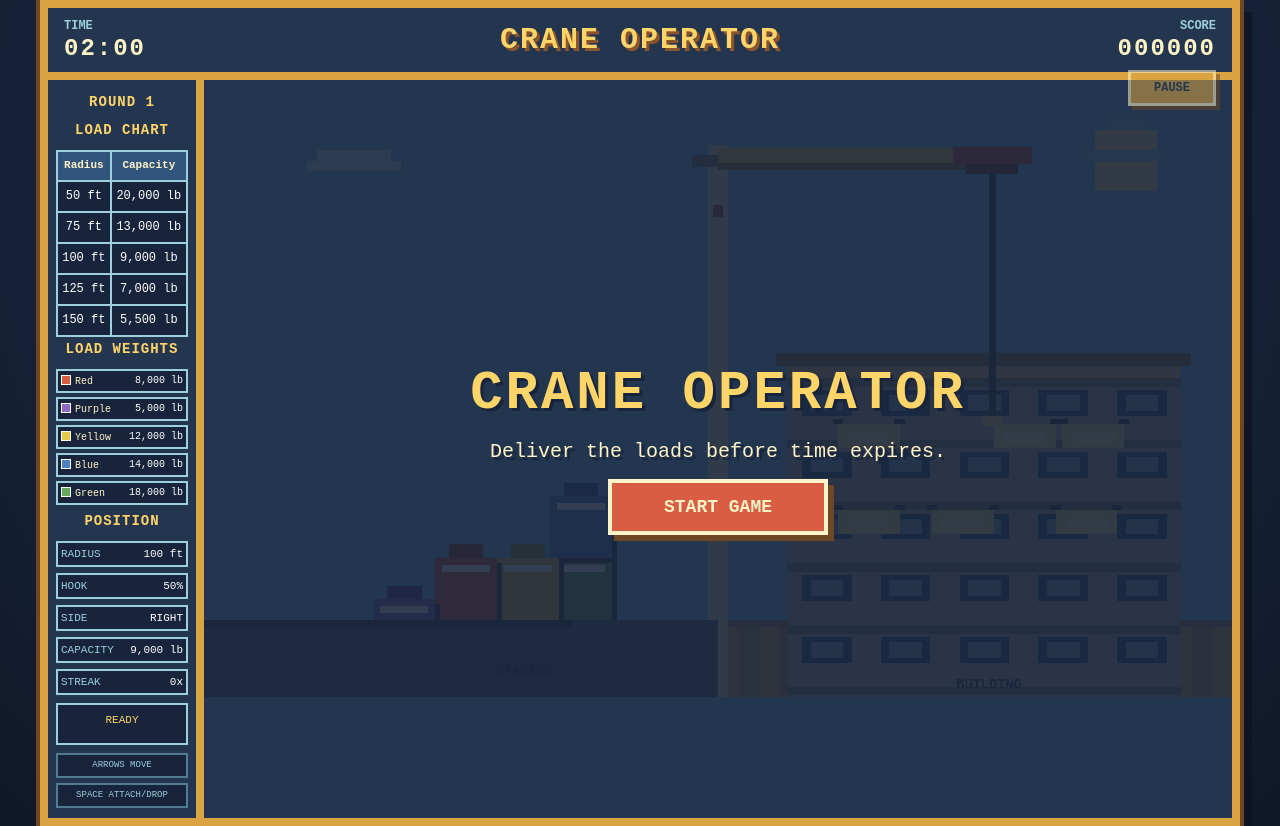
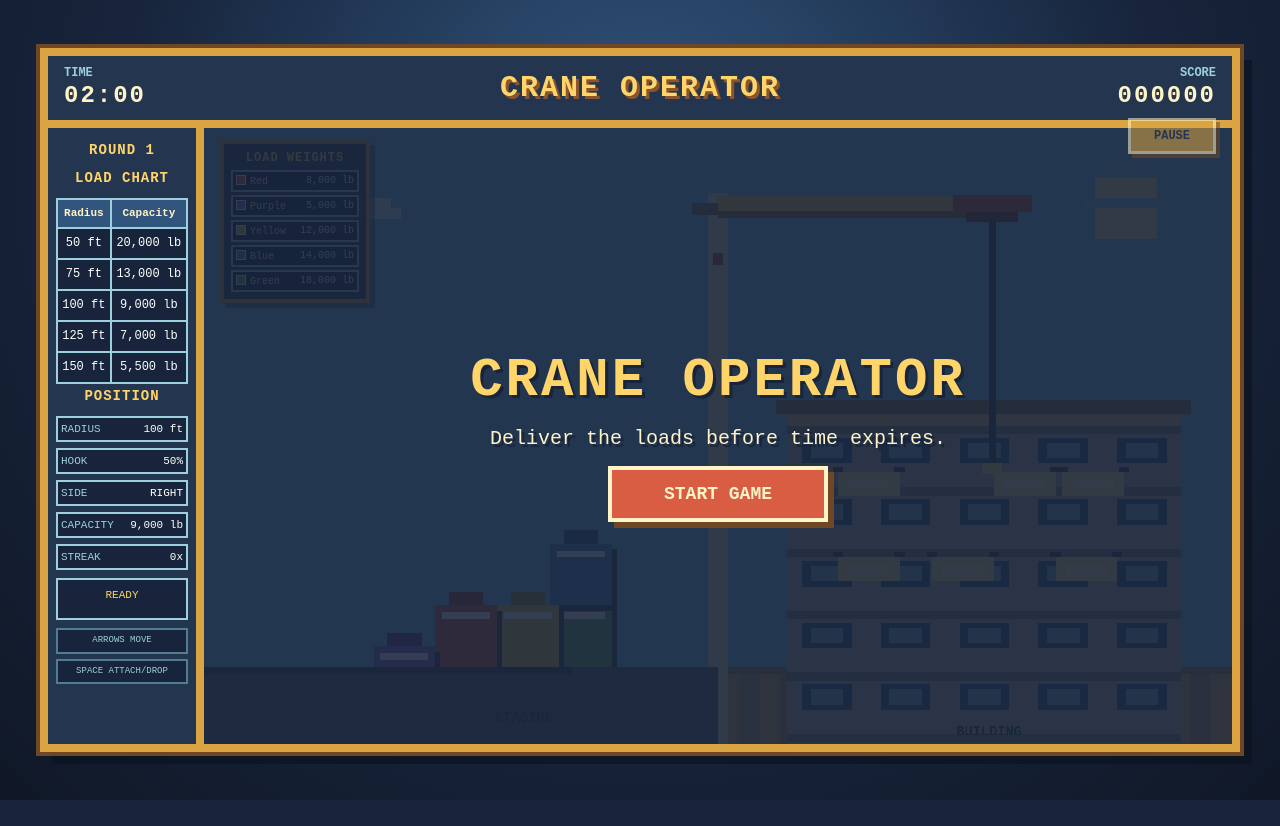
Before and after one commit to rscow/craneapp, a plain HTML site: page index.html in a window 1280 px wide. After the commit the page ends 800 px from the top, so only its background shows below. Drawn offline with Linux system fonts and the light colour scheme.

Commit message:
visual fix

```diff
--- a/index.html
+++ b/index.html
@@ -40,14 +40,6 @@
               <tr><td>150 ft</td><td>5,500 lb</td></tr>
             </tbody>
           </table>
-          <h2>LOAD WEIGHTS</h2>
-          <dl class="weight-legend">
-            <div><dt><span class="weight-swatch red"></span>Red</dt><dd>8,000 lb</dd></div>
-            <div><dt><span class="weight-swatch purple"></span>Purple</dt><dd>5,000 lb</dd></div>
-            <div><dt><span class="weight-swatch yellow"></span>Yellow</dt><dd>12,000 lb</dd></div>
-            <div><dt><span class="weight-swatch blue"></span>Blue</dt><dd>14,000 lb</dd></div>
-            <div><dt><span class="weight-swatch green"></span>Green</dt><dd>18,000 lb</dd></div>
-          </dl>
           <h2>POSITION</h2>
           <dl class="position-readout">
             <div><dt>RADIUS</dt><dd id="radius-readout">100 ft</dd></div>
@@ -72,6 +64,16 @@
           height="720"
           aria-label="Tower crane construction scene"
         ></canvas>
+        <section class="scene-weight-chart" aria-label="Load weights">
+          <h2>LOAD WEIGHTS</h2>
+          <dl>
+            <div><dt><span class="weight-swatch red"></span>Red</dt><dd>8,000 lb</dd></div>
+            <div><dt><span class="weight-swatch purple"></span>Purple</dt><dd>5,000 lb</dd></div>
+            <div><dt><span class="weight-swatch yellow"></span>Yellow</dt><dd>12,000 lb</dd></div>
+            <div><dt><span class="weight-swatch blue"></span>Blue</dt><dd>14,000 lb</dd></div>
+            <div><dt><span class="weight-swatch green"></span>Green</dt><dd>18,000 lb</dd></div>
+          </dl>
+        </section>
         <div id="start-overlay" class="game-overlay" role="dialog" aria-modal="true" aria-label="Start game">
           <h2>CRANE OPERATOR</h2>
           <p>Deliver the loads before time expires.</p>
--- a/styles.css
+++ b/styles.css
@@ -262,6 +262,53 @@ body {
 .weight-swatch.blue { background: #4d82c7; }
 .weight-swatch.green { background: #65a85a; }
 
+.scene-weight-chart {
+  position: absolute;
+  left: 172px;
+  top: 12px;
+  z-index: 5;
+  width: 150px;
+  padding: 7px;
+  border: 4px solid #d9a441;
+  box-shadow: 5px 5px 0 rgba(23, 36, 59, 0.45);
+  background: rgba(36, 54, 79, 0.94);
+  color: #fff4c7;
+  font-size: 10px;
+  image-rendering: pixelated;
+}
+
+.scene-weight-chart h2 {
+  margin: 0 0 5px;
+  color: #ffd56a;
+  font-size: 12px;
+  text-align: center;
+  letter-spacing: 1px;
+}
+
+.scene-weight-chart dl {
+  margin: 0;
+  display: grid;
+  gap: 3px;
+}
+
+.scene-weight-chart dl div {
+  display: grid;
+  grid-template-columns: 1fr 1fr;
+  border: 2px solid #9ecfdc;
+  background: #17243b;
+}
+
+.scene-weight-chart dt,
+.scene-weight-chart dd {
+  margin: 0;
+  padding: 3px;
+}
+
+.scene-weight-chart dd {
+  text-align: right;
+  color: #ffffff;
+}
+
 .load-status {
   margin-top: 8px;
   min-height: 42px;
```
Also changed, not shown: 1 other file.
